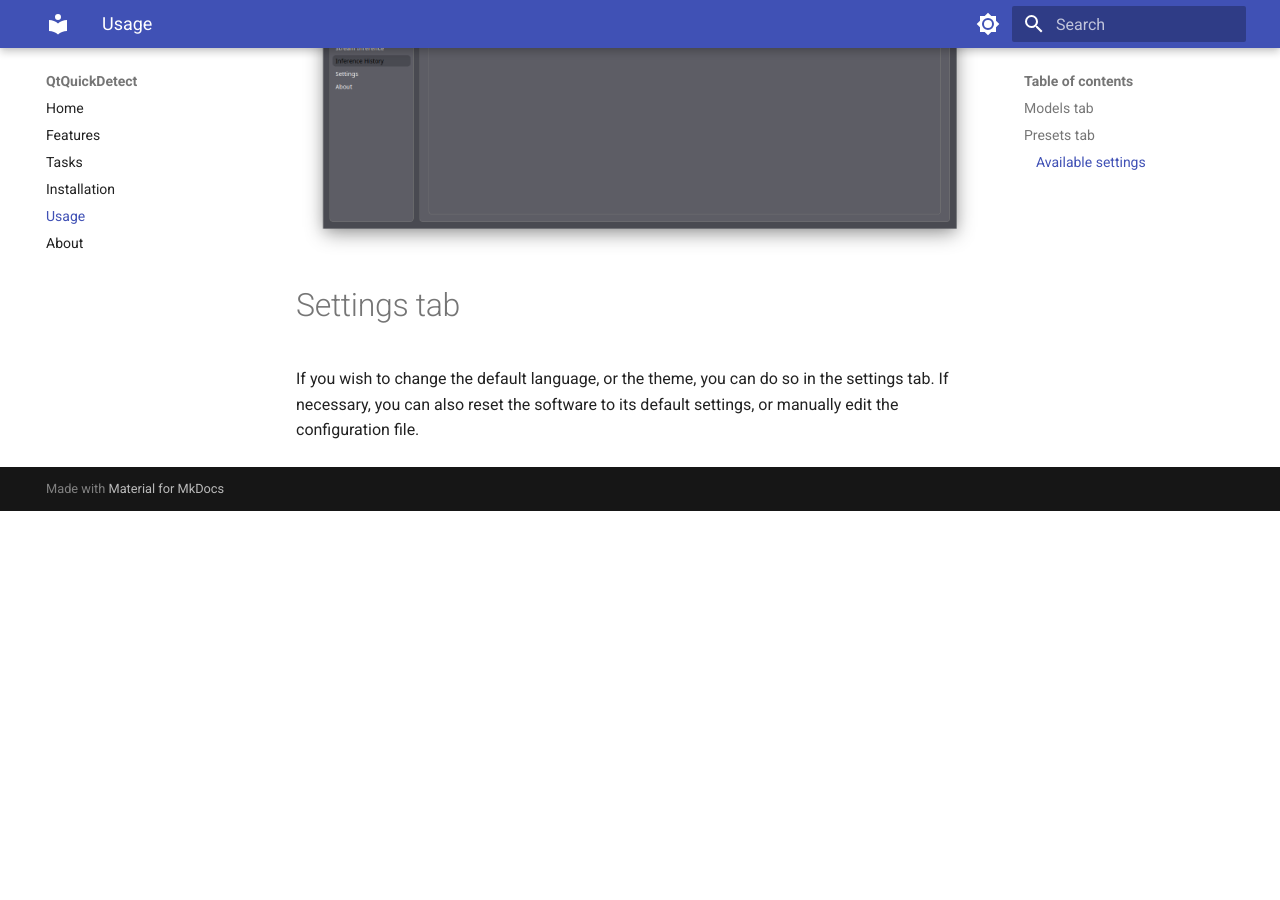
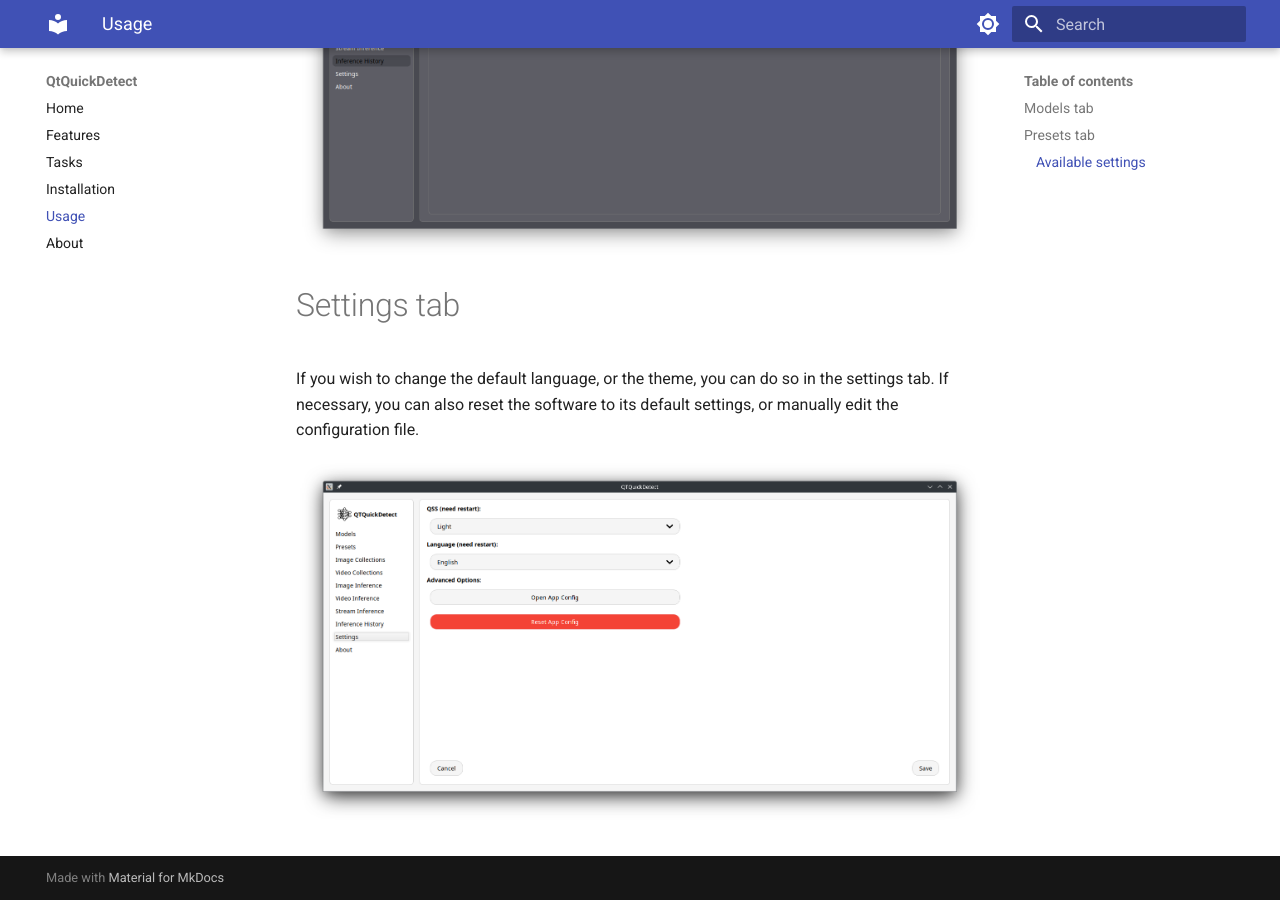
Before and after one commit to JLsquare/qtquickdetect, an MkDocs documentation site: the page built from docs/usage.md, in a window 1280 px wide and 900 px high, scrolled down 4303 px. Built offline with MkDocs 1.6.1 and Material for MkDocs 9.7.7, drawn with Linux system fonts in a browser that asks for light colours; before the commit the page ends 4814 px from its top, so only the background shows below that.

Commit message:
More screenshots for docs : 3 (dédicace à Jean-Loup)

```diff
--- a/docs/usage.md
+++ b/docs/usage.md
@@ -78,3 +78,5 @@ You can view the results of previous inferences here. You can also export the re
 # Settings tab
 
 If you wish to change the default language, or the theme, you can do so in the settings tab. If necessary, you can also reset the software to its default settings, or manually edit the configuration file.
+
+![Settings](assets/settings_screenshot.png)
```
Also changed, not shown: docs/assets/settings_screenshot.png (added).
